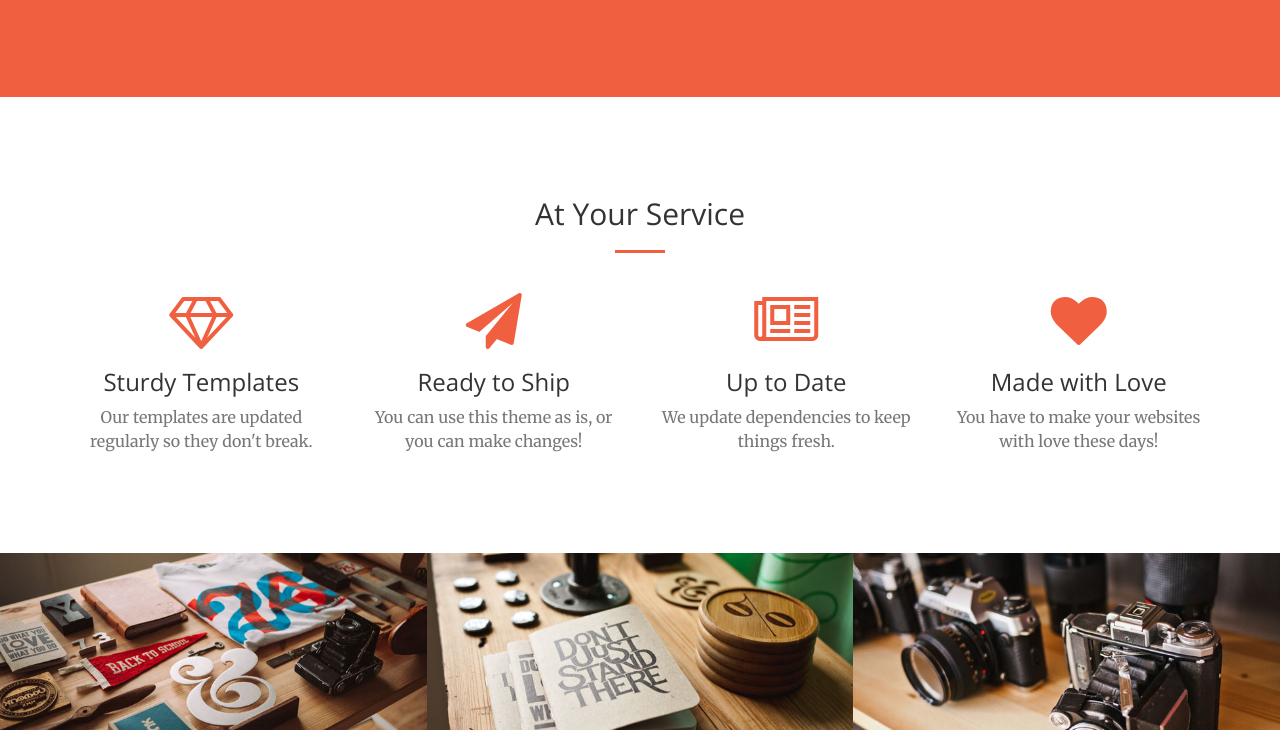
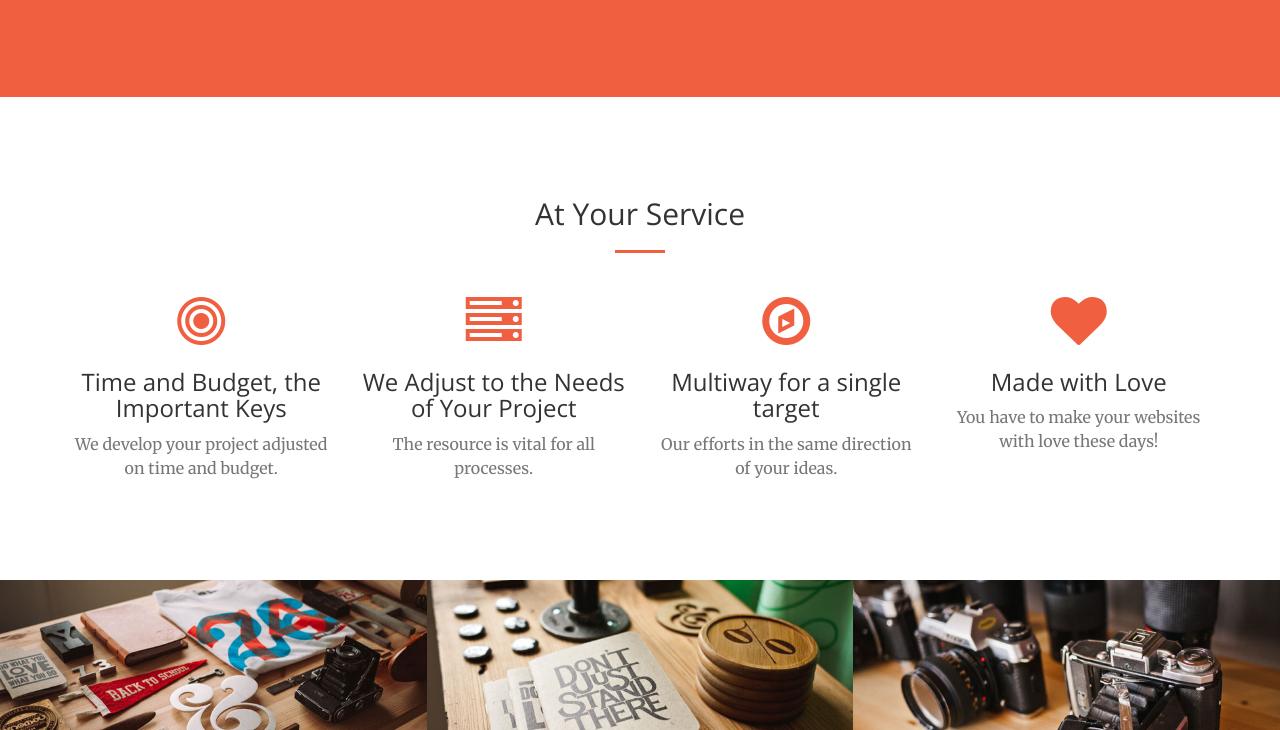
Before and after one commit to pushingcode/pushingcode.github.io, a website: page index.html in a window 1280 px wide. Shown: the part 1097-1827 px from the top of the page. Drawn offline with nearby package versions, Linux system fonts and the light colour scheme.

Commit message:
About portafolio

```diff
--- a/index.html
+++ b/index.html
@@ -71,7 +71,7 @@
     <header>
         <div class="header-content">
             <div class="header-content-inner">
-                <h1 id="homeHeading">Your idea + our dexterity = incredible project</h1>
+                <h1 id="homeHeading">Your idea Our skills Incredible project</h1>
                 <hr>
                 <p>We develop your web project under the standards and best practices of the industry</p>
                 <a href="#about" class="btn btn-primary btn-xl page-scroll">Find Out More</a>
@@ -105,23 +105,23 @@
             <div class="row">
                 <div class="col-lg-3 col-md-6 text-center">
                     <div class="service-box">
-                        <i class="fa fa-4x fa-diamond text-primary sr-icons"></i>
-                        <h3>Sturdy Templates</h3>
-                        <p class="text-muted">Our templates are updated regularly so they don't break.</p>
+                        <i class="fa fa-4x fa-bullseye text-primary sr-icons"></i>
+                        <h3>Time and Budget, the Important Keys</h3>
+                        <p class="text-muted">We develop your project adjusted on time and budget.</p>
                     </div>
                 </div>
                 <div class="col-lg-3 col-md-6 text-center">
                     <div class="service-box">
-                        <i class="fa fa-4x fa-paper-plane text-primary sr-icons"></i>
-                        <h3>Ready to Ship</h3>
-                        <p class="text-muted">You can use this theme as is, or you can make changes!</p>
+                        <i class="fa fa-4x fa-server text-primary sr-icons"></i>
+                        <h3>We Adjust to the Needs of Your Project</h3>
+                        <p class="text-muted">The resource is vital for all processes.</p>
                     </div>
                 </div>
                 <div class="col-lg-3 col-md-6 text-center">
                     <div class="service-box">
-                        <i class="fa fa-4x fa-newspaper-o text-primary sr-icons"></i>
-                        <h3>Up to Date</h3>
-                        <p class="text-muted">We update dependencies to keep things fresh.</p>
+                        <i class="fa fa-4x fa-compass text-primary sr-icons"></i>
+                        <h3>Multiway for a single target</h3>
+                        <p class="text-muted">Our efforts in the same direction of your ideas.</p>
                     </div>
                 </div>
                 <div class="col-lg-3 col-md-6 text-center">
@@ -144,10 +144,10 @@
                         <div class="portfolio-box-caption">
                             <div class="portfolio-box-caption-content">
                                 <div class="project-category text-faded">
-                                    Category
+                                    Web-Aplication (Laravel)
                                 </div>
                                 <div class="project-name">
-                                    Project Name
+                                    Una Vida Sobre Ruedas
                                 </div>
                             </div>
                         </div>
```
